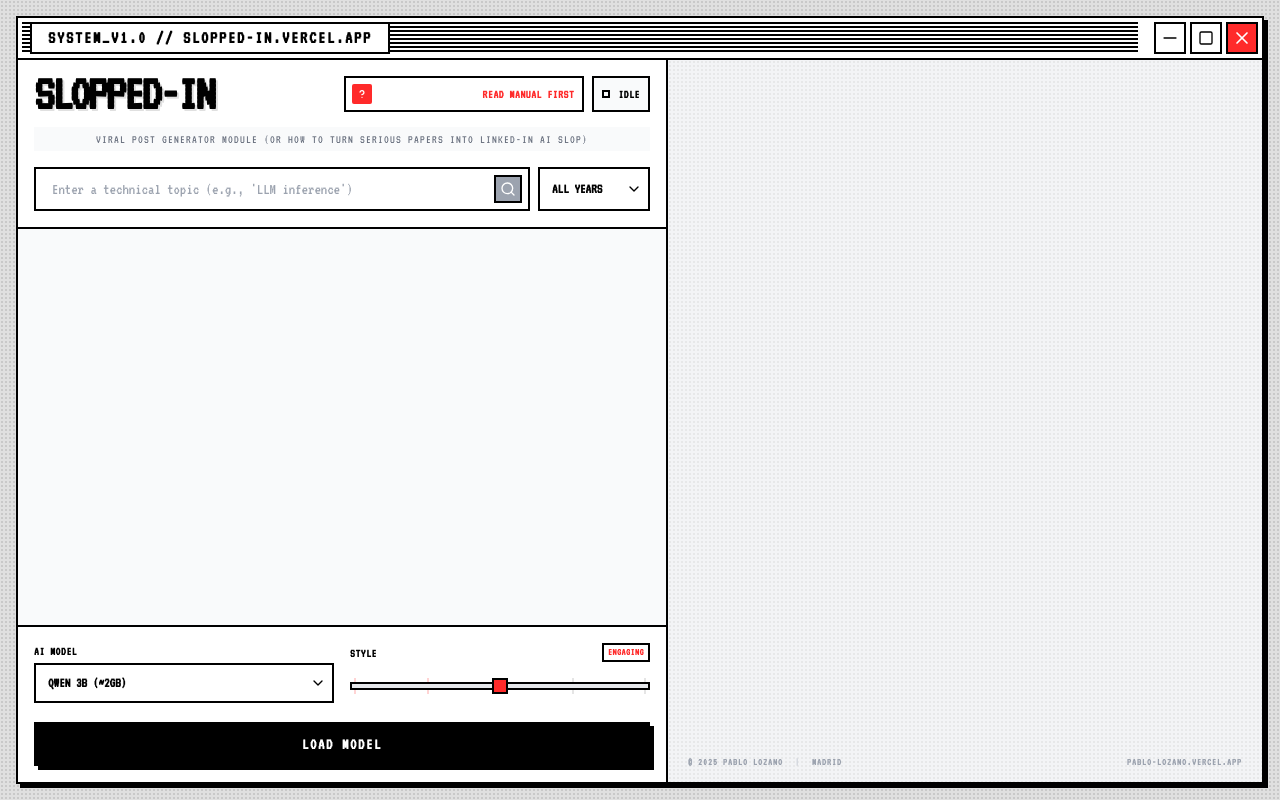
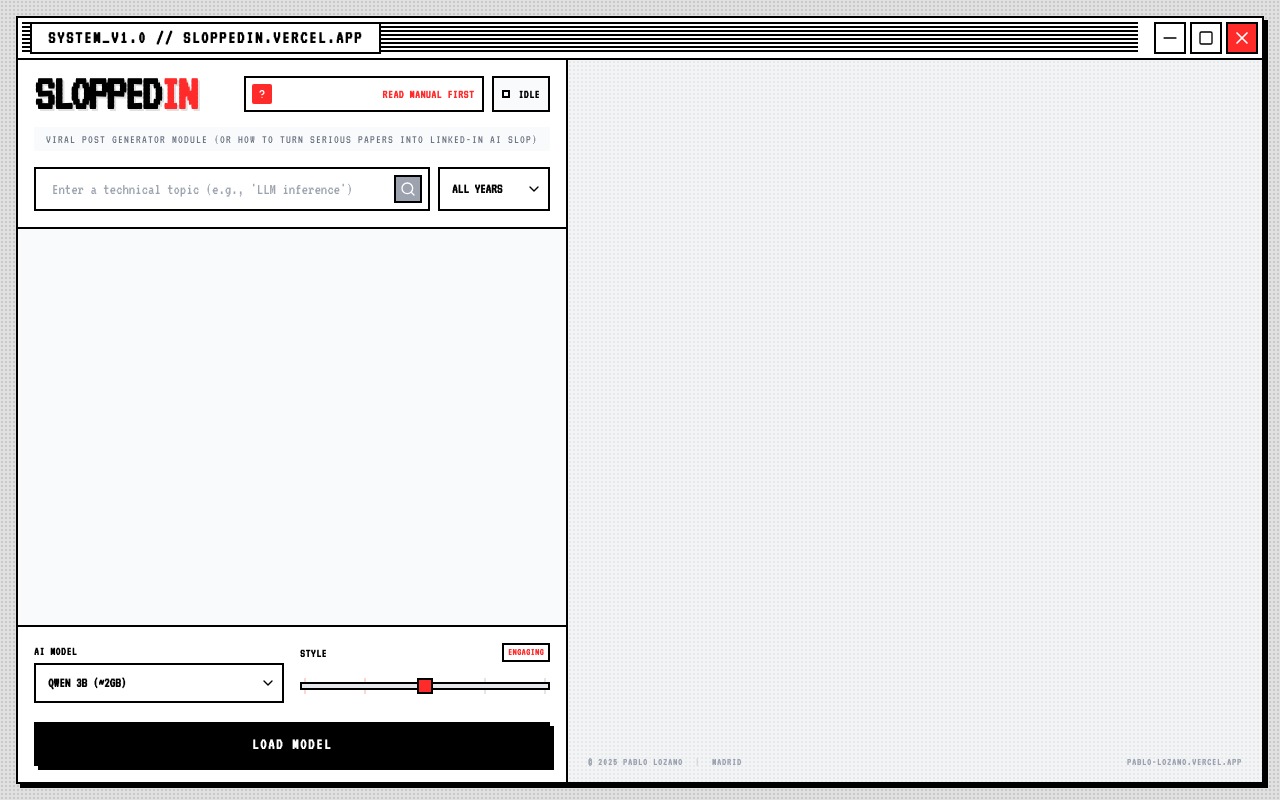
Before and after one commit to pablo-lozano-martin/slopped-in, a Next.js app: page / in a window 1280 px wide. Built offline with nearby package versions, Linux system fonts and the light colour scheme.

Commit message:
fix: standardize project name to 'Sloppedin' across all files

```diff
--- a/next.config.ts
+++ b/next.config.ts
@@ -1,4 +1,4 @@
-// ABOUTME: Next.js configuration file for Slopped-in
+// ABOUTME: Next.js configuration file for Sloppedin
 // ABOUTME: Configures headers for WebGPU support and API routing
 
 import type { NextConfig } from "next";
--- a/package.json
+++ b/package.json
@@ -1,5 +1,5 @@
 {
-  "name": "slopped-in",
+  "name": "sloppedin",
   "version": "0.1.0",
   "private": true,
   "scripts": {
--- a/src/app/layout.tsx
+++ b/src/app/layout.tsx
@@ -1,4 +1,4 @@
-// ABOUTME: Root layout component for Slopped-in application
+// ABOUTME: Root layout component for Sloppedin application
 // ABOUTME: Provides HTML structure, metadata, and global styles
 
 import type { Metadata } from "next";
@@ -12,7 +12,7 @@
 });
 
 export const metadata: Metadata = {
-  title: "Slopped-in - AI LinkedIn Post Generator",
+  title: "Sloppedin - AI LinkedIn Post Generator",
   description: "Turn ArXiv papers into viral LinkedIn posts using local AI",
 };
 
--- a/src/app/page.tsx
+++ b/src/app/page.tsx
@@ -44,7 +44,7 @@
   }, [showHelpHint]);
 
   useEffect(() => {
-    const saved = localStorage.getItem("slopped-in-posts");
+    const saved = localStorage.getItem("sloppedin-posts");
     if (saved) {
       try {
         setSavedPosts(JSON.parse(saved));
@@ -56,7 +56,7 @@
 
   useEffect(() => {
     if (Object.keys(savedPosts).length > 0) {
-      localStorage.setItem("slopped-in-posts", JSON.stringify(savedPosts));
+      localStorage.setItem("sloppedin-posts", JSON.stringify(savedPosts));
     }
   }, [savedPosts]);
 
@@ -132,7 +132,7 @@
              <rect x="3" y="7" width="5" height="1" />
            </svg>
         </div>
-        <span className="bg-white px-2 border border-black text-xs font-bold shadow-sm whitespace-nowrap">SLOPPED-IN.VERCEL.APP</span>
+        <span className="bg-white px-2 border border-black text-xs font-bold shadow-sm whitespace-nowrap">SLOPPEDIN.VERCEL.APP</span>
       </div>
 
       {/* Pablo App Icon (Minimized State) */}
@@ -170,7 +170,7 @@
         <div className="border-b-2 border-black bg-white p-1 flex items-center justify-between shrink-0 select-none">
           <div className="flex-1 h-8 bg-stripes flex items-center px-2 overflow-hidden">
             <span className="bg-white px-4 text-lg font-bold uppercase tracking-widest border-2 border-black shadow-sm whitespace-nowrap">
-              SYSTEM_V1.0 // SLOPPED-IN.VERCEL.APP
+              SYSTEM_V1.0 // SLOPPEDIN.VERCEL.APP
             </span>
           </div>
           <div className="flex gap-1 ml-2 pl-2 bg-white">
@@ -193,13 +193,13 @@
         <div className="flex-1 flex flex-col lg:flex-row overflow-hidden">
 
           {/* LEFT PANEL: INPUTS & CONTROLS */}
-          <div className="lg:w-[600px] xl:w-[650px] flex flex-col border-r-2 border-black bg-gray-50 shrink-0">
+          <div className="lg:w-[500px] xl:w-[550px] flex flex-col border-r-2 border-black bg-gray-50 shrink-0">
 
             {/* Header & Search (Fixed Top) */}
             <div className="px-4 pt-2 pb-4 border-b-2 border-black bg-white z-10">
               <div className="flex justify-between items-center mb-2">
                 <h1 className="text-[3.2rem] font-bold text-black uppercase tracking-tighter leading-none" style={{ textShadow: '2px 2px 0px #e0e0e0' }}>
-                  SLOPPED-IN
+                  SLOPPED<span className="text-retro-red">IN</span>
                 </h1>
 
                 {/* Compact Status Indicator */}
--- a/src/components/InfoModal.tsx
+++ b/src/components/InfoModal.tsx
@@ -26,7 +26,7 @@
           <section className="border-b-2 border-black pb-6">
             <h3 className="text-lg font-bold uppercase mb-3 bg-black text-white inline-block px-2">Mission</h3>
             <p className="text-sm mb-2">
-              <strong>Slopped-In</strong> proves you only need a 2GB model to replicate the intellectual depth of most daily LinkedIn posts.
+              <strong>Sloppedin</strong> proves you only need a 2GB model to replicate the intellectual depth of most daily LinkedIn posts.
             </p>
             <p className="text-sm">
               The entire process runs <strong>100% locally</strong> in your browser.
--- a/src/types/index.ts
+++ b/src/types/index.ts
@@ -1,4 +1,4 @@
-// ABOUTME: TypeScript type definitions for Slopped-in
+// ABOUTME: TypeScript type definitions for Sloppedin
 // ABOUTME: Defines interfaces for papers, AI engine states, and component props
 
 export interface Paper {
--- a/tailwind.config.ts
+++ b/tailwind.config.ts
@@ -1,4 +1,4 @@
-// ABOUTME: Tailwind CSS configuration for Slopped-in
+// ABOUTME: Tailwind CSS configuration for Sloppedin
 // ABOUTME: Defines theme and content paths for styling
 
 import type { Config } from "tailwindcss";
```
Also changed, not shown: slopped-in.png, 1 other file (tests, documents, lock files or other folders).
